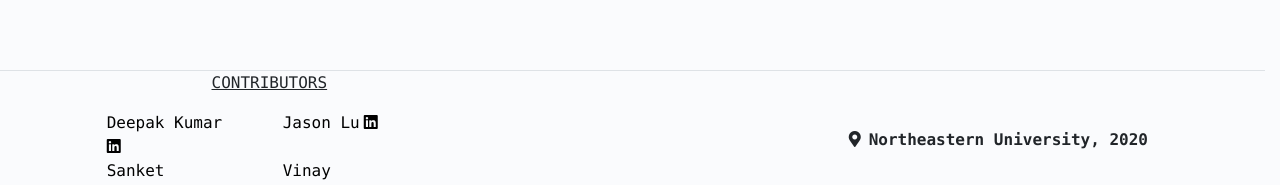
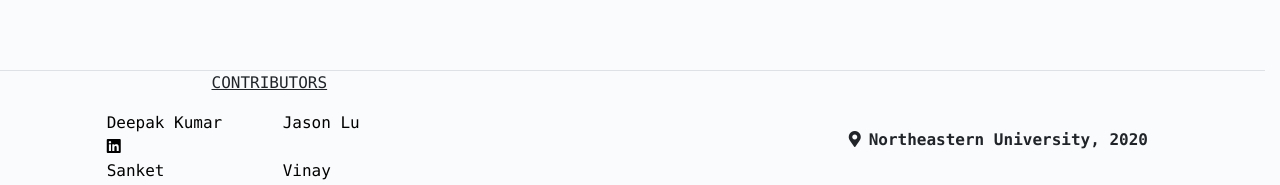
Before and after one commit to 1itachi/plageWatch, a React (Create React App) app in the folder plage-watch/: page /home in a window 1280 px wide. Shown: the part 665-850 px from the top of the page. Built offline with nearby package versions, Linux system fonts and the light colour scheme.

Commit message:
removed jason's linked in link

```diff
--- a/plage-watch/src/components/footer/Footer.css
+++ b/plage-watch/src/components/footer/Footer.css
@@ -2,7 +2,9 @@
   .footer-style {
     width: 100%;
     height: 5rem;            /* Footer height */
-    margin-top: 10%
+    margin-top: 10%;
+    margin-bottom: 2.5%;
+    background-color: #FAFBFD;
   }
 
   .footer-header {
--- a/plage-watch/src/components/footer/Footer.tsx
+++ b/plage-watch/src/components/footer/Footer.tsx
@@ -8,7 +8,7 @@ export default function  Footer () {
                     <p className= "footer-header col-sm-4 center"><u>CONTRIBUTORS</u></p>
                     <div className="row">
                     <a className= "col-sm-3 footer-element mr-3" href="https://www.linkedin.com/in/deepak-kumar-bb1810115/">Deepak Kumar <i className="fab fa-linkedin"></i></a>
-                    <a className= "col-sm-3 offset-sm-0 footer-element" href="https://www.linkedin.com/in/jasonlu123/">Jason Lu<i className="fab pl-1 fa-linkedin"></i></a>
+                    <a className= "col-sm-3 offset-sm-0 footer-element" href="#">Jason Lu</a>
                     </div>
                     <div className="row">
                     <a className= "col-sm-3 footer-element mr-3" href="https://www.linkedin.com/in/sanket-ghanmare/"> Sanket Ghanmare<i className="fab fa-linkedin"></i></a>
@@ -18,7 +18,6 @@ export default function  Footer () {
                 <div className="col-sm-5 center">
                 <i className="fas fa-map-marker-alt float-right"><span className="location pl-2">Northeastern University, 2020</span></i>
                 </div>
-
             </div>
         );
 }
```
